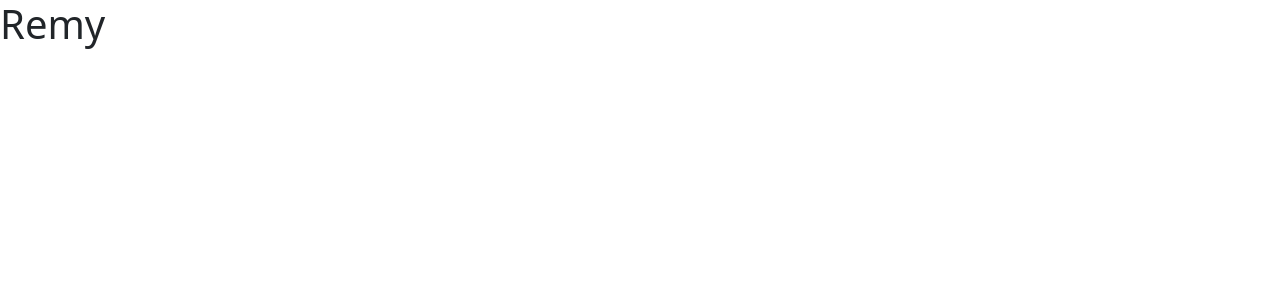
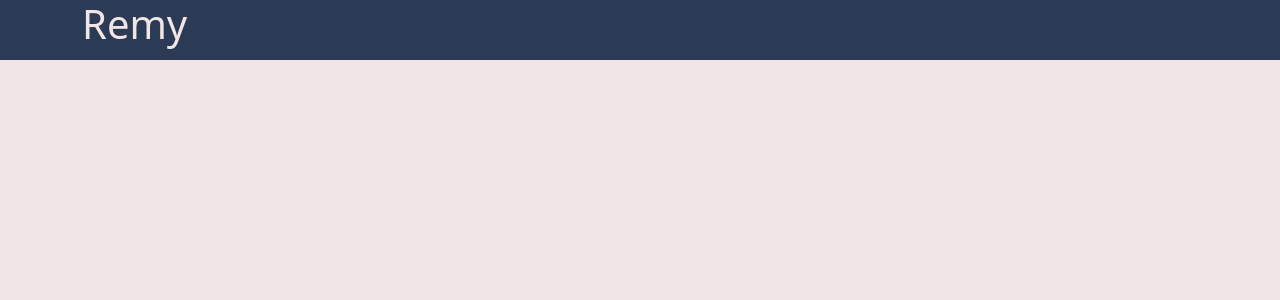
Before and after one commit to yev-may/remy-web-client, a Vue app: page / in a window 1280 px wide. Shown: the top 300 px of the page. Built offline with nearby package versions, Linux system fonts and the light colour scheme.

Commit message:
Add main component, basic style colors, move components to separate folder

```diff
--- a/src/App.vue
+++ b/src/App.vue
@@ -1,13 +1,25 @@
 <script>
-import Header from './header/Header.vue'
+import Header from './components/header/Header.vue'
+import Main from './components/main/Main.vue'
 
 export default {
   components : {
-    Header
+    Header,
+    Main
   }
 }
 </script>
 
 <template>
   <Header />
+  <Main />
 </template>
+
+<style>
+:root {
+  --color-1: #F2E5E5;
+  --color-2: #E8C4C4;
+  --color-3: #CE7777;
+  --color-c: #2B3A55;
+}
+</style>
--- /dev/null
+++ b/src/components/header/Header.vue
@@ -0,0 +1,20 @@
+<template>
+<header >
+    <div class="container">
+        <div class="row">
+            <div class="col">
+                <h1>Remy</h1>
+            </div>
+        </div>
+    </div>
+</header>
+</template>
+
+
+<style>
+header {
+    height: 7.5vh;
+    color: var(--color-1);
+    background-color: var(--color-c);
+}
+</style>
--- /dev/null
+++ b/src/components/main/Main.vue
@@ -0,0 +1,13 @@
+<template>
+<main>
+
+</main>
+</template>
+
+<style>
+main {
+    height: 92.5vh;
+    color: var(color-c);
+    background-color: var(--color-1);
+}
+</style>
--- a/src/header/Header.vue
+++ /dev/null
@@ -1,5 +0,0 @@
-<template>
-    <header>
-        <h1>Remy</h1>
-    </header>
-</template>
```
